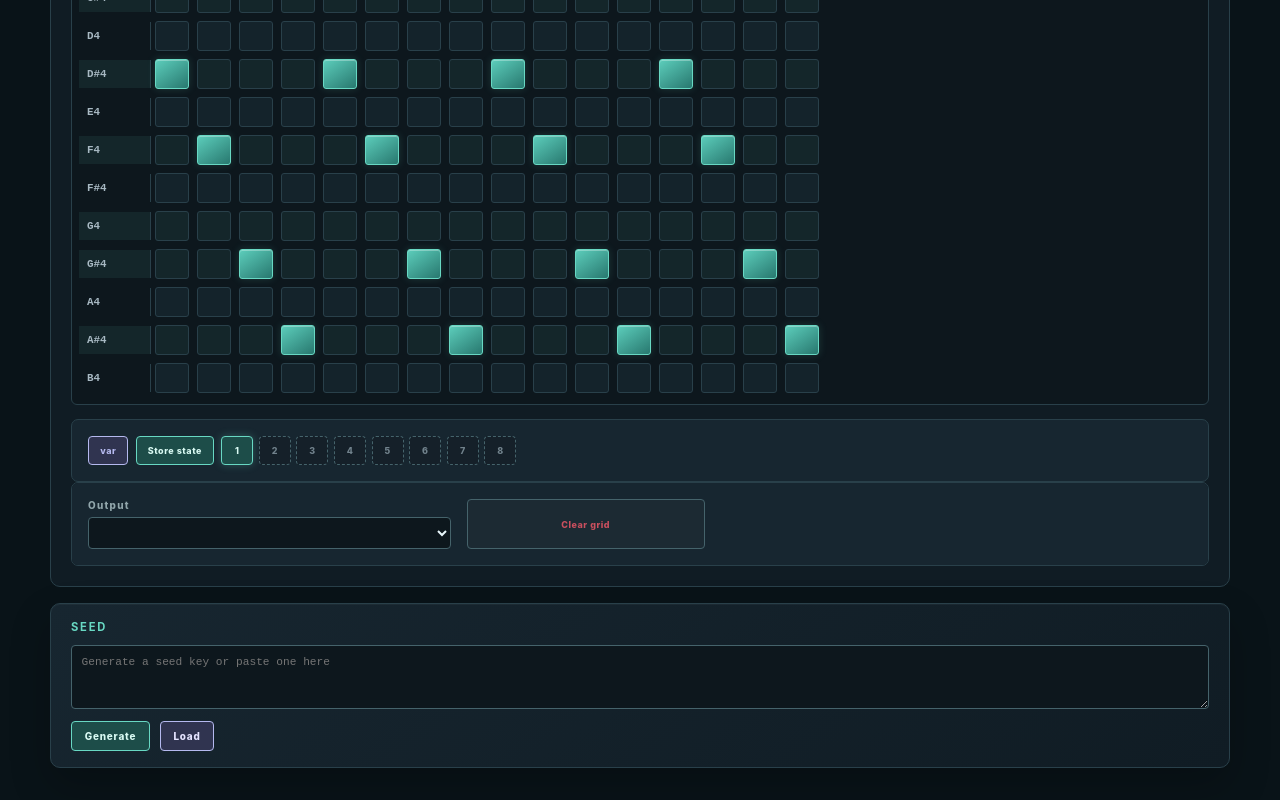
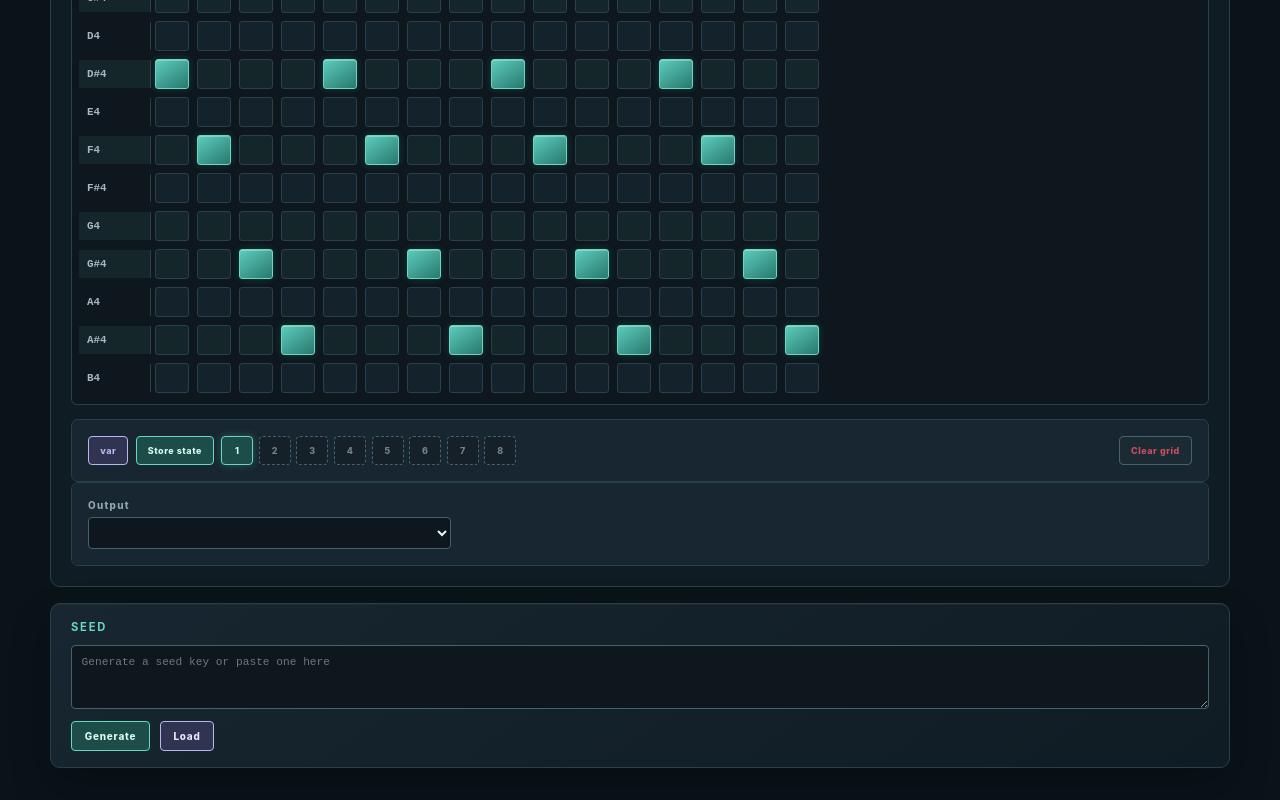
Before and after one commit to hendrik-goebel/Arpeggiator, a Vue app: page / in a window 1280 px wide. Shown: the part 725-1525 px from the top of the page. Built offline with nearby package versions, Linux system fonts and the light colour scheme.

Commit message:
add var button behaviour for empty arpegiator

```diff
--- a/src/components/ArpeggiatorPanel.vue
+++ b/src/components/ArpeggiatorPanel.vue
@@ -55,13 +55,11 @@ const fullNotes = computed(() => Array.from({ length: KEYBOARD_OCTAVE_SIZE }, (_
           @click="$emit('apply-stored-state', index)"
         >{{ index + 1 }}</button>
       </div>
+      <button class="clear-button" @click="$emit('clear-notes')">Clear grid</button>
     </div>
     <div class="routing-section">
       <div class="control-column routing">
         <label>Output <select :value="selectedOutputId" @change="$emit('select-output', $event.target.value)"><option v-for="o in outputs" :key="o.id" :value="o.id">{{ o.name }}</option></select></label>
-        <div class="utility-buttons">
-          <button class="clear-button" @click="$emit('clear-notes')">Clear grid</button>
-        </div>
       </div>
     </div>
 
@@ -101,10 +99,12 @@ select:focus, input:focus { border-color: var(--teal); box-shadow: 0 0 0 2px rgb
 .value-input small { color: var(--teal); font-size: .55rem; }
 .routing { grid-template-columns: minmax(0, 1fr) 2fr; }
 .routing h3 { grid-column: 1 / -1; }
-.utility-buttons { display: grid; grid-template-columns: repeat(3, 1fr); gap: .35rem; }
-.utility-buttons button { border: 1px solid var(--line-strong); border-radius: 4px; padding: .5rem .3rem; background: #1c2a33; color: #aabcc7; font-size: .56rem; font-weight: 800; letter-spacing: .06em; cursor: pointer; }
-.utility-buttons button.active { border-color: var(--teal); color: var(--teal); }
-.utility-buttons .clear-button { color: var(--coral); }
+.clear-button {
+  margin-left: auto;
+  border: 1px solid var(--line-strong); border-radius: 4px; padding: .5rem .7rem;
+  background: #1c2a33; color: var(--coral); font-size: .56rem; font-weight: 800;
+  letter-spacing: .06em; cursor: pointer;
+}
 .sequencer { overflow-x: auto; }
 .state-storage {
   display: flex; flex-wrap: wrap; gap: .45rem; align-items: center;
--- a/src/useChannels.ts
+++ b/src/useChannels.ts
@@ -271,11 +271,14 @@ export function useChannels() {
       return [...new Set(variedChord)].sort((a, b) => a - b)
     }
 
+    const hadNotes = channel.notes.length > 0
     channel.base = octaveBase
     channel.notes = [...new Set(selected)].sort((a, b) => a - b)
     const previousSteps = channel.steps.slice(0, channel.loopLength)
     const hasRhythm = previousSteps.length > 0
-    const activeSteps = hasRhythm
+    const activeSteps = !hadNotes
+      ? Array.from({ length: channel.loopLength }, () => true)
+      : hasRhythm
       ? previousSteps.map(step => stepNotes(step).length > 0)
       : Array.from({ length: channel.loopLength }, () => true)
     let notePosition = 0
```
